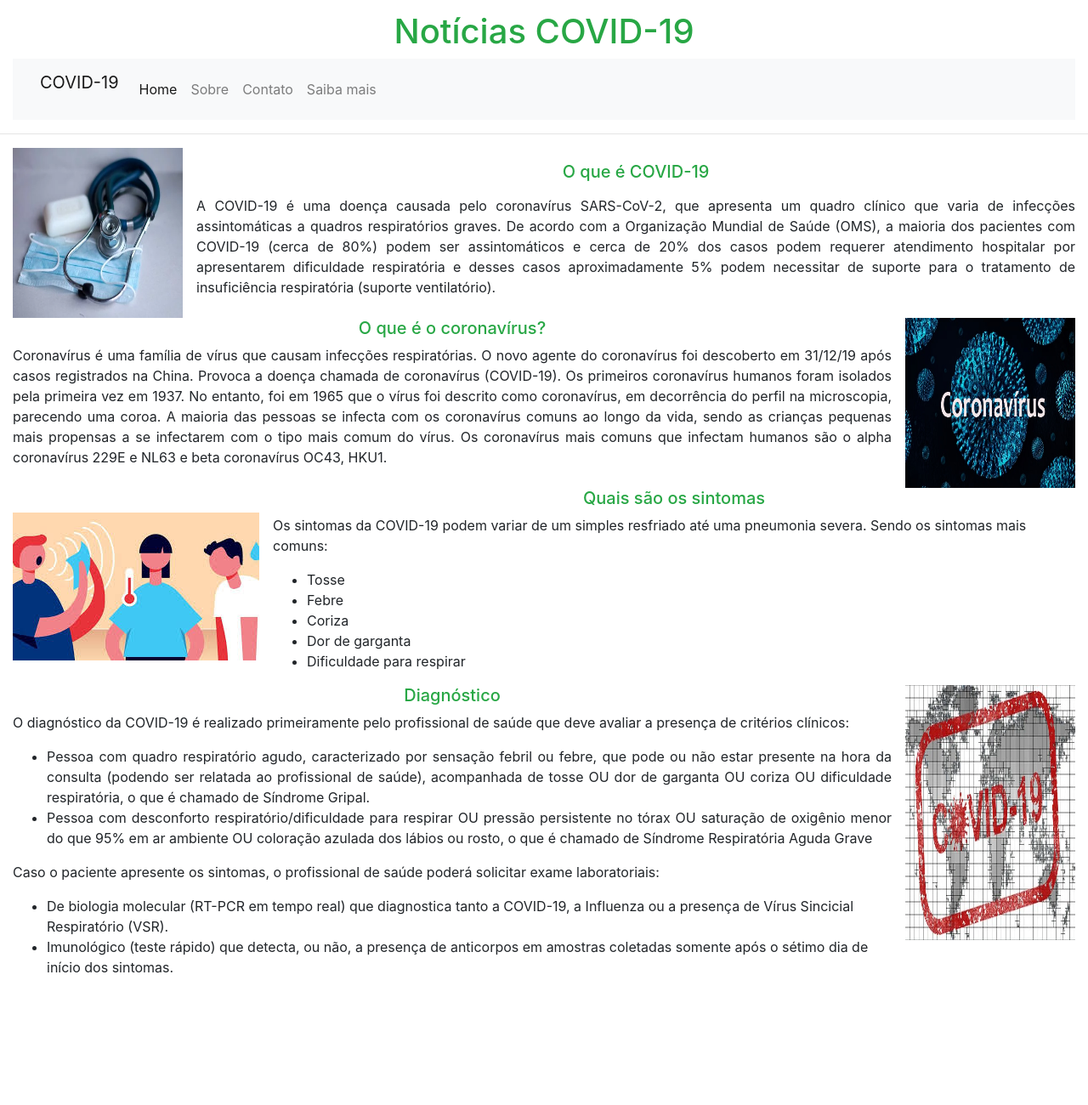
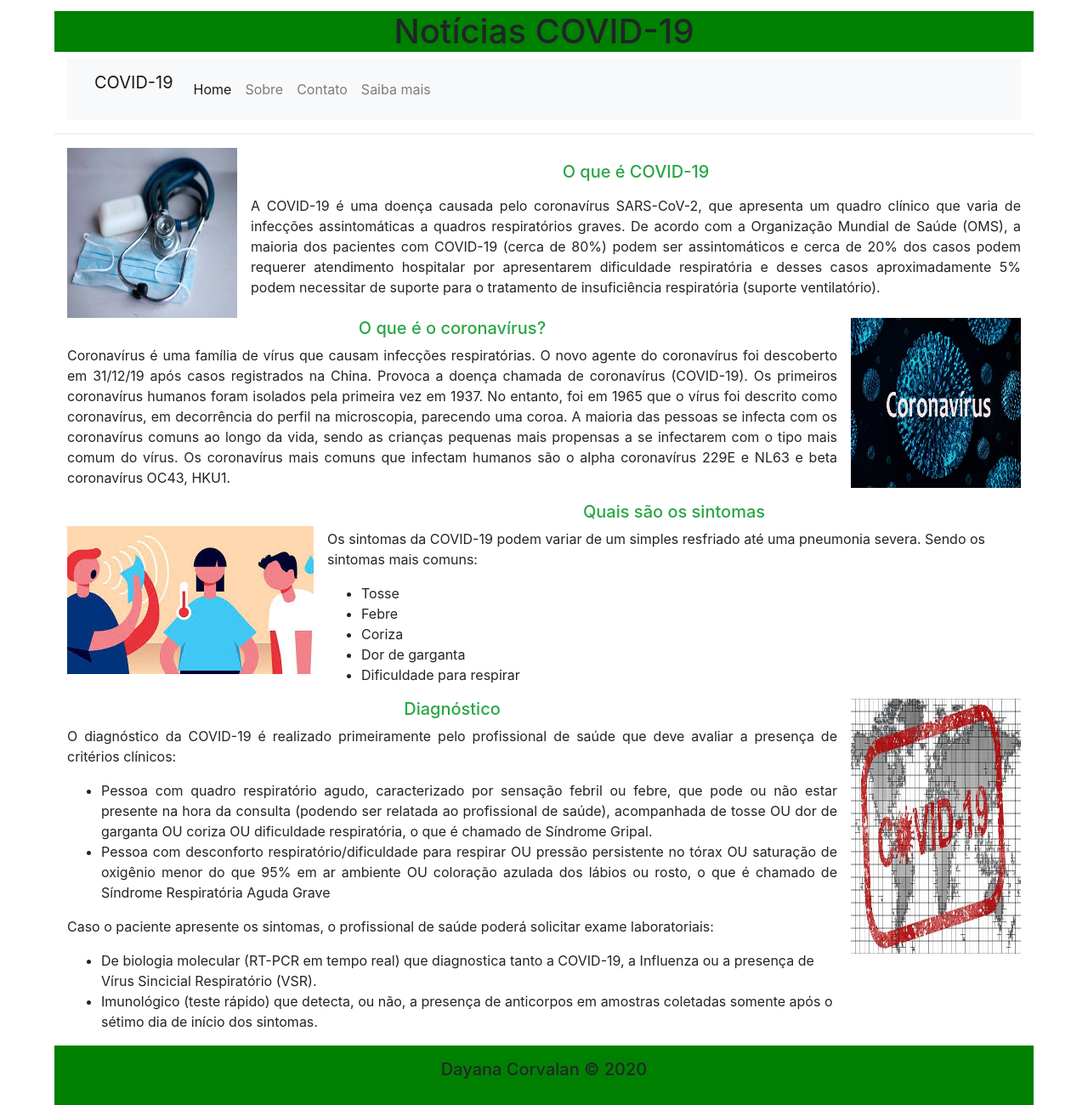
Before and after one commit to daycorvalan09/Bootstrap, a plain HTML site: page index.html in a window 1280 px wide. Shown: the part 20-1320 px from the top of the page at 85% size. Before the commit the page ends 1186 px from the top, so only its background shows below. Drawn offline with nearby package versions, Linux system fonts and the light colour scheme.

Commit message:
Bootstrap

```diff
--- a/index.html
+++ b/index.html
@@ -15,9 +15,9 @@
 
   </head>
   <body>
-
+    <main>
     <hr>
-    <h1 class="text-success">Notícias COVID-19</h1>
+    <h1>Notícias COVID-19</h1>
 
     <div class="container-fluid">
       <nav class="navbar navbar-expand-lg navbar-light bg-light">
@@ -87,20 +87,10 @@ A maioria das pessoas se infecta com os coronavírus comuns ao longo da vida, se
       </div>
       <img class="ml-3" src="imagem/covid-19-4960246__340.webp" alt="Imagem de exemplo genérica" width="200" height="300">
     </div>
-
-
-
-
-
-
-
-
-
-
-
-
   </div>
 
+  <footer class="text-center"><h5>Dayana Corvalan © 2020</h5></footer>
+</main>
 
    <script src="https://code.jquery.com/jquery-3.3.1.slim.min.js" integrity="sha384-q8i/X+965DzO0rT7abK41JStQIAqVgRVzpbzo5smXKp4YfRvH+8abtTE1Pi6jizo" crossorigin="anonymous"></script>
     <script src="https://cdnjs.cloudflare.com/ajax/libs/popper.js/1.14.3/umd/popper.min.js" integrity="sha384-ZMP7rVo3mIykV+2+9J3UJ46jBk0WLaUAdn689aCwoqbBJiSnjAK/l8WvCWPIPm49" crossorigin="anonymous"></script>
--- a/style.css
+++ b/style.css
@@ -1,5 +1,7 @@
 h1{
     text-align: center;
+    background-color: green ;
+    color: black;
 }
 h2{
     text-align: center;
@@ -7,3 +9,13 @@ h2{
 h5{
     text-align: center;
 }
+footer {
+    width: 100%;
+    padding: 16px;
+    background-color: green;
+    height: 70px;
+}
+main{
+    margin-left: 5%;
+    padding-right: 5% ;
+}
```
